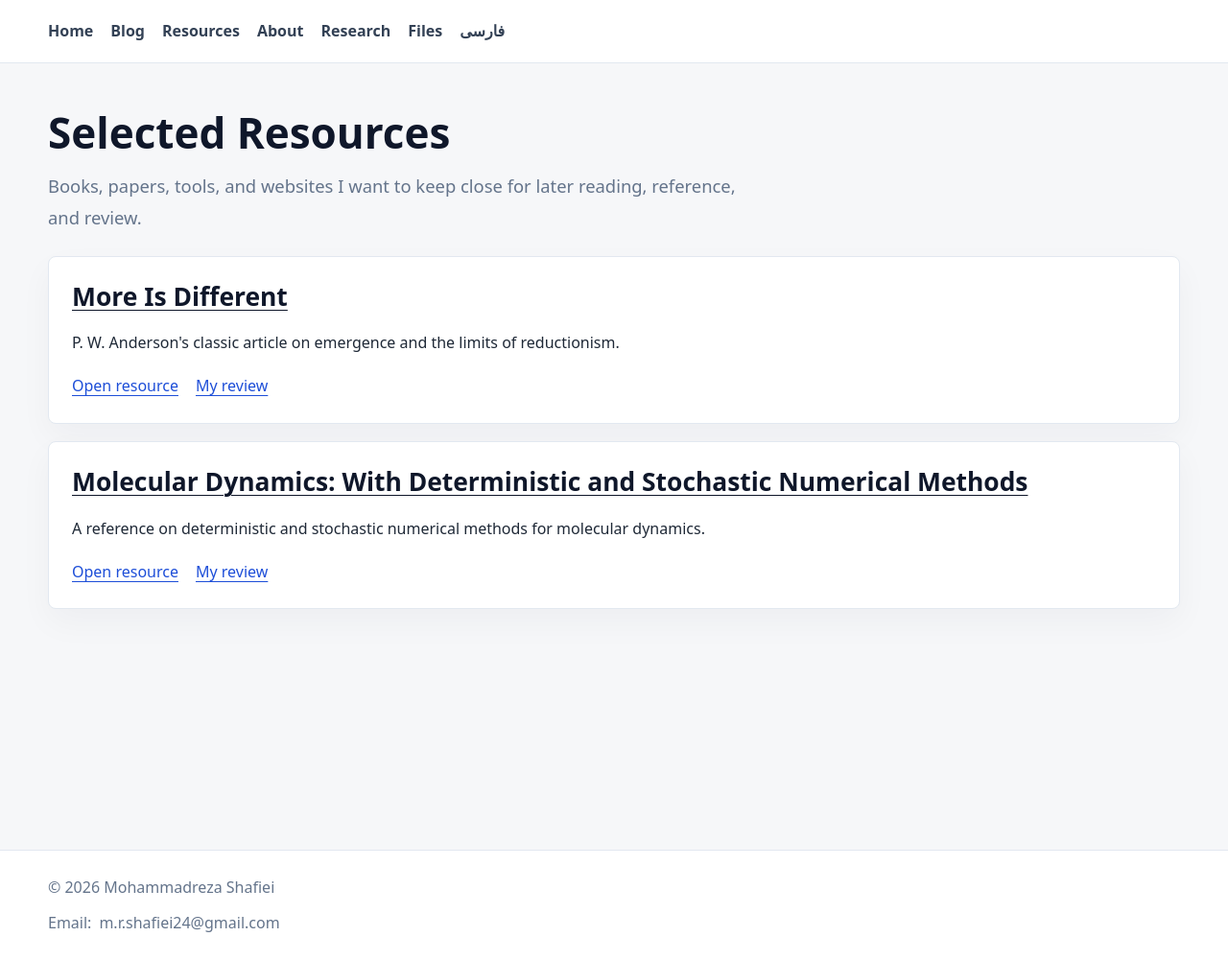
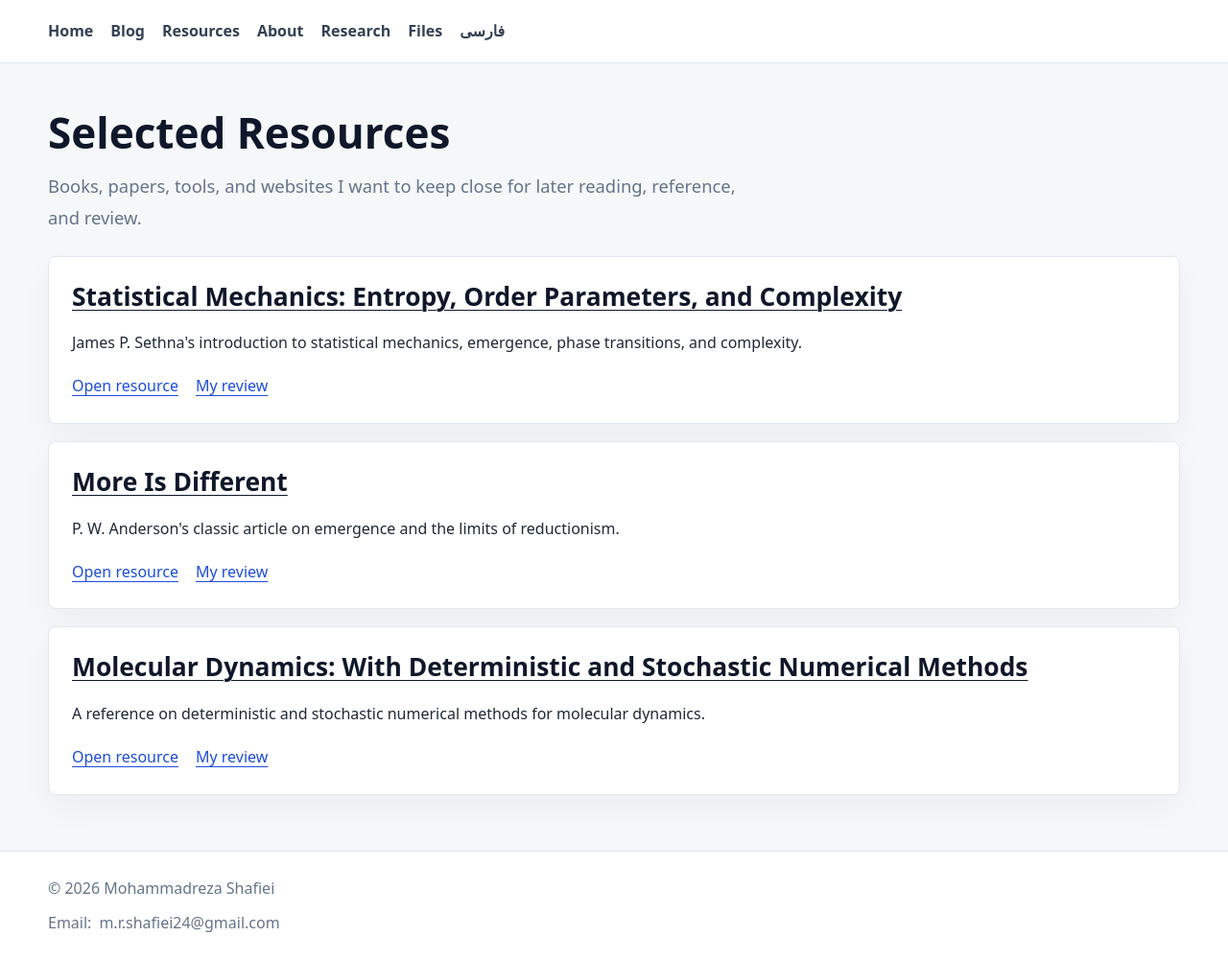
Before and after one commit to Mohamadrezash204/Mohamadrezash204.github.io, a Jekyll site: the page built from resources/index.md, in a window 1280 px wide and 1001 px high. Shown: the whole window at 96% size. Built offline with Jekyll 4.4.1, drawn with Linux system fonts in a browser that asks for light colours.

Commit message:
Add Sethna statistical mechanics resource

```diff
--- a/_data/resources.yml
+++ b/_data/resources.yml
@@ -19,4 +19,8 @@ en:
     url: "https://doi.org/10.1126/science.177.4047.393"
     review_url: "/resources/more-is-different/"
     note: "P. W. Anderson's classic article on emergence and the limits of reductionism."
+  - title: "Statistical Mechanics: Entropy, Order Parameters, and Complexity"
+    url: "https://academic.oup.com/book/44296"
+    review_url: "/resources/entropy-order-parameters-complexity/"
+    note: "James P. Sethna's introduction to statistical mechanics, emergence, phase transitions, and complexity."
 fa: []
--- /dev/null
+++ b/resources/entropy-order-parameters-complexity/index.md
@@ -0,0 +1,24 @@
+---
+layout: default
+title: "Statistical Mechanics: Entropy, Order Parameters, and Complexity"
+lang: en
+permalink: /resources/entropy-order-parameters-complexity/
+---
+
+<article class="resource-review">
+  <p class="section-kicker">My Review</p>
+  <h1>Statistical Mechanics: Entropy, Order Parameters, and Complexity</h1>
+
+  <p>
+    James P. Sethna’s introduction to statistical mechanics, with an emphasis on emergence, entropy, order parameters, phase transitions, computation, and complexity. This page refers to the second edition, published by Oxford University Press in 2021.
+  </p>
+
+  <p>
+    <a href="https://academic.oup.com/book/44296">Open the book page on Oxford Academic</a>
+  </p>
+
+  <section class="review-body">
+    <h2>Review</h2>
+    <p>My review has not been added yet.</p>
+  </section>
+</article>
```
